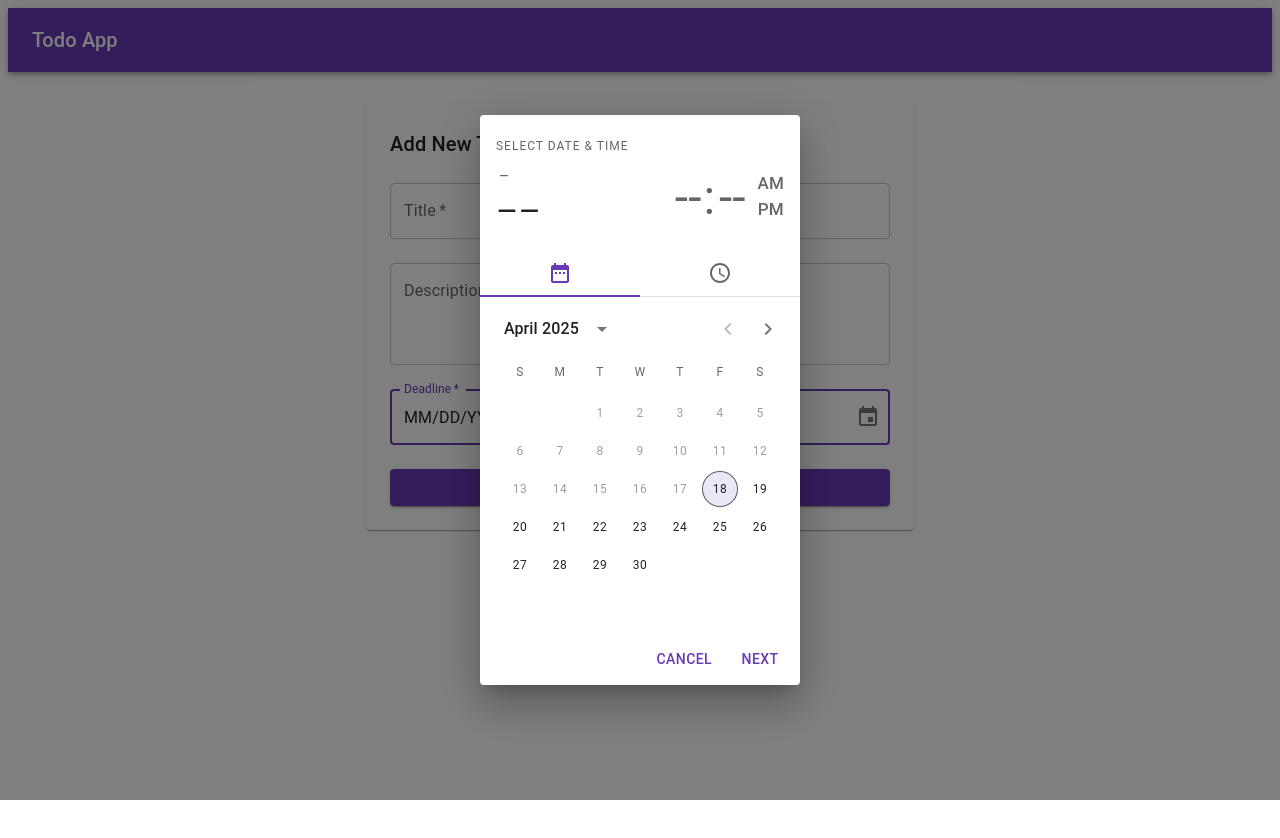
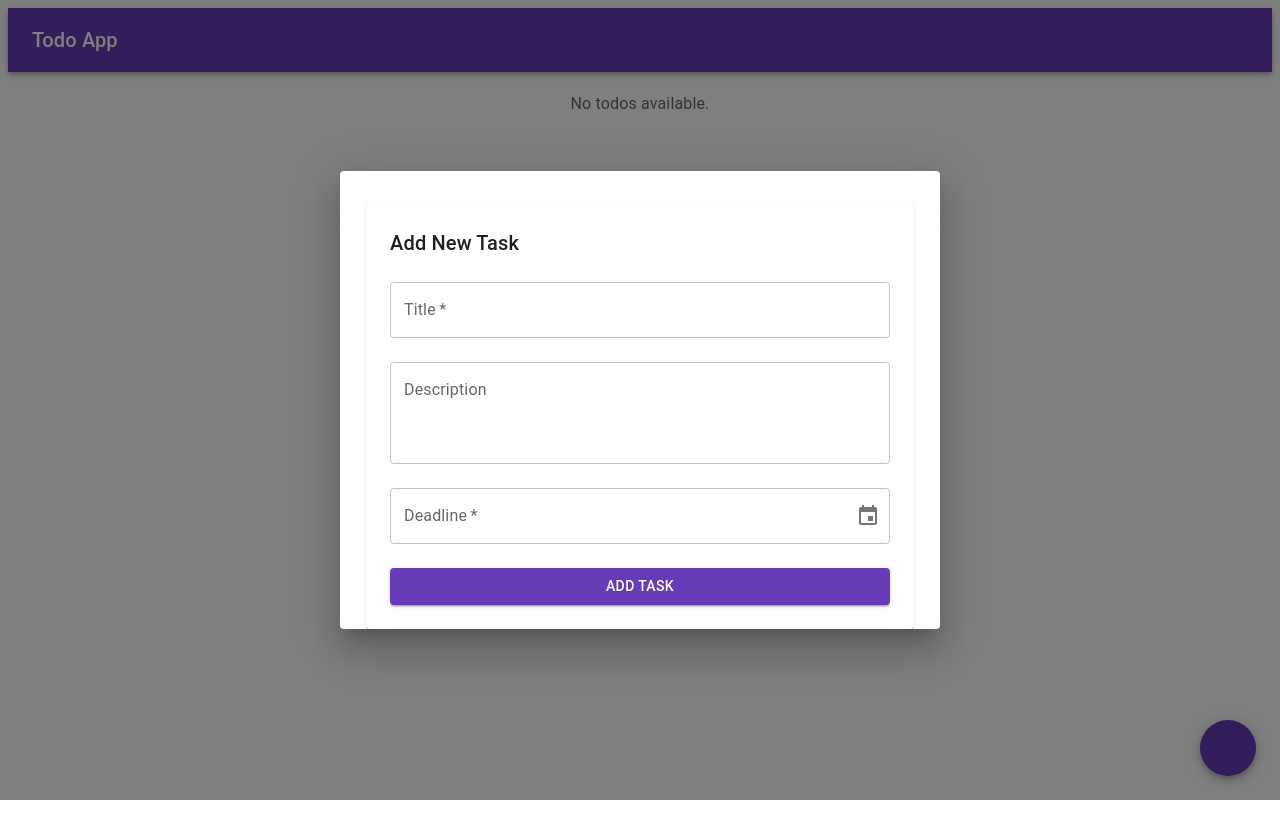
Before and after one commit to Ajanth/react-todo-app, a React (Vite) app: page / in a window 1280 px wide. Both pictures are taken after a click on the button "add". Shown: the top 838 px of the page. Before the commit the page ends 800 px from the top, so only its background shows below. Built offline with nearby package versions, Linux system fonts and the light colour scheme; some icons are missing.

Commit message:
feat: add TodoItem and TodoList components, and update Home layout

```diff
--- a/package.json
+++ b/package.json
@@ -12,6 +12,7 @@
   "dependencies": {
     "@emotion/react": "^11.14.0",
     "@emotion/styled": "^11.14.0",
+    "@mui/icons-material": "^7.0.2",
     "@mui/material": "^7.0.2",
     "@mui/x-date-pickers": "^8.0.0",
     "date-fns": "^4.1.0",
--- a/src/App.tsx
+++ b/src/App.tsx
@@ -1,13 +1,11 @@
-import AddTodoForm from "./components/features/todos/AddTodoForm";
+import Home from "./containers/Home";
 import MainLayout from "./layouts/MainLayout";
 
 
 function App() {
   return (
     <MainLayout>
-      <div>
-        <AddTodoForm />
-      </div>
+      <Home />
     </MainLayout>
   );
 }
--- a/src/components/features/todos/AddTodoForm.tsx
+++ b/src/components/features/todos/AddTodoForm.tsx
@@ -3,11 +3,12 @@ import { TextField, Box, Button, Card, Typography } from '@mui/material';
 import { DateTimePicker } from '@mui/x-date-pickers/DateTimePicker';
 import { useState } from 'react';
 import { Todo } from '../../../types/todo';
-import useTodos from '../../../hooks/useTodos';
 
+interface AddTodoFormProps {
+  addTodo: (todo: Todo) => void;
+}
 
-const AddTodoForm = () => {
-  const { addTodo } = useTodos();
+const AddTodoForm = ({ addTodo }: AddTodoFormProps) => {
 
   const [title, setTitle] = useState('');
   const [description, setDescription] = useState('');
--- /dev/null
+++ b/src/components/features/todos/TodoItem.tsx
@@ -0,0 +1,73 @@
+import { ListItem, Checkbox, Typography, Box, IconButton } from "@mui/material";
+import DeleteIcon from "@mui/icons-material/Delete";
+import EditIcon from "@mui/icons-material/Edit";
+import { TodoItemProps } from "../../../types/TodoItemProps";
+
+
+const TodoItem = ( prop: TodoItemProps  ) => {
+    const { todo, toggleComplete, deleteTodo } = prop;
+
+    const handleToggle = () => {
+        toggleComplete(todo.id);
+    };
+
+    const handleDelete = () => {
+        deleteTodo(todo.id);
+    };
+
+    return (
+        <ListItem
+          sx={{
+              display: 'flex',
+              alignItems: 'center',
+              justifyContent: 'space-between',
+              borderBottom: '1px solid #eee',
+              py: 1,
+          }}
+        >
+          <Box sx={{ display: 'flex', alignItems: 'center', flex: 1 }}>
+          <Checkbox
+            checked={todo.completed}
+            onChange={handleToggle}
+
+          />
+            <Box sx={{ ml: 1 }}>
+              <Typography
+                variant="subtitle1"
+                sx={{
+                textDecoration: todo.completed ? 'line-through' : 'none',
+                color: todo.completed ? 'text.secondary' : 'text.primary',
+                }}
+              >
+                {todo.title}
+              </Typography>
+              {todo.description && (
+                <Typography
+                  variant="body2"
+                  sx={{
+                      color: todo.completed ? 'text.disabled' : 'text.secondary',
+                  }}
+                >
+                  {todo.description}
+                </Typography>
+              )}
+              <Typography variant="caption" color="text.secondary">
+                Deadline: {todo.deadline.toLocaleString()}
+              </Typography>
+            </Box>
+          </Box>
+
+          <Box>
+            <IconButton aria-label="Edit todo" onClick={() => { /* Edit action later */ }}>
+              <EditIcon />
+            </IconButton>
+            <IconButton aria-label="Delete todo" color="error" onClick={handleDelete}>
+              <DeleteIcon />
+            </IconButton>
+          </Box>
+        </ListItem>
+
+ );
+};
+
+export default TodoItem;
--- /dev/null
+++ b/src/components/features/todos/TodoList.tsx
@@ -0,0 +1,38 @@
+import { List, Typography } from "@mui/material";
+import TodoItem from "./TodoItem";
+import { Todo } from "../../../types/todo";
+
+interface TodoListProps {
+    todos: Todo[];
+    toggleComplete: (id: string) => void;
+    deleteTodo: (id: string) => void;
+}
+
+const TodoList = ({ todos, toggleComplete, deleteTodo }: TodoListProps) => {
+    if (!todos.length) {
+        return (
+            <Typography
+                variant="body1"
+                sx={{ color: 'text.secondary' }}
+                textAlign="center"
+            >
+                No todos available.
+            </Typography>
+        );
+    }
+
+    return (
+        <List>
+            {todos.map((todo) => (
+                <TodoItem
+                    key={todo.id}
+                    todo={todo}
+                    toggleComplete={toggleComplete}
+                    deleteTodo={deleteTodo}
+                />
+            ))}
+        </List>
+    );
+}
+
+export default TodoList;
--- /dev/null
+++ b/src/containers/Home.tsx
@@ -0,0 +1,51 @@
+import { useState } from "react";
+import AddTodoForm from "../components/features/todos/AddTodoForm";
+import TodoList from "../components/features/todos/TodoList";
+import useTodos from "../hooks/useTodos";
+import { Fab, Dialog } from "@mui/material";
+import AddIcon from "@mui/icons-material/Add";
+import { Todo } from "../types/todo";
+
+function Home() {
+  const { addTodo, todos, toggleComplete, deleteTodo } = useTodos();
+  const [isDialogOpen, setIsDialogOpen] = useState(false);
+
+  const handleAddTodo = (todo: Todo) => {
+    addTodo(todo);
+    setIsDialogOpen(false);
+  };
+
+  return (
+    <div style={{ padding: "20px", position: "relative", minHeight: "calc(100vh - 64px)" }}>
+      <TodoList
+        todos={todos}
+        toggleComplete={toggleComplete}
+        deleteTodo={deleteTodo}
+      />
+
+      <Fab
+        color="primary"
+        aria-label="add"
+        onClick={() => setIsDialogOpen(true)}
+        sx={{
+          position: "fixed",
+          bottom: 24,
+          right: 24,
+        }}
+      >
+        <AddIcon />
+      </Fab>
+
+      <Dialog
+        open={isDialogOpen}
+        onClose={() => setIsDialogOpen(false)}
+        maxWidth="sm"
+        fullWidth
+      >
+        <AddTodoForm addTodo={handleAddTodo} />
+      </Dialog>
+    </div>
+  );
+}
+
+export default Home;
--- /dev/null
+++ b/src/types/TodoItemProps.ts
@@ -0,0 +1,7 @@
+import { Todo } from '../types/todo';
+
+export interface TodoItemProps {
+  todo: Todo;
+  toggleComplete: (id: string) => void;
+  deleteTodo: (id: string) => void;
+}
```
Also changed, not shown: 1 other file (tests, documents, lock files or other folders).
